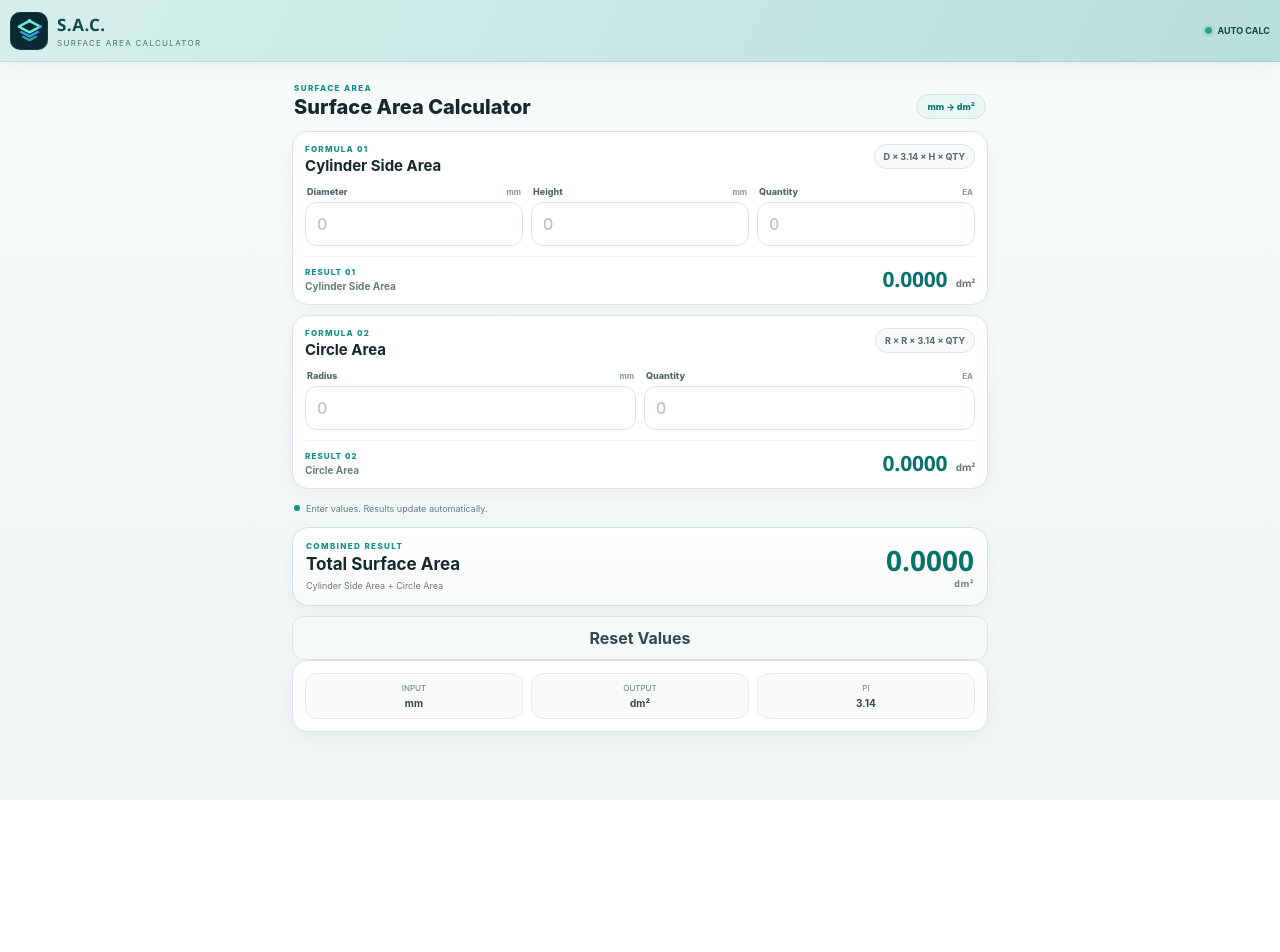
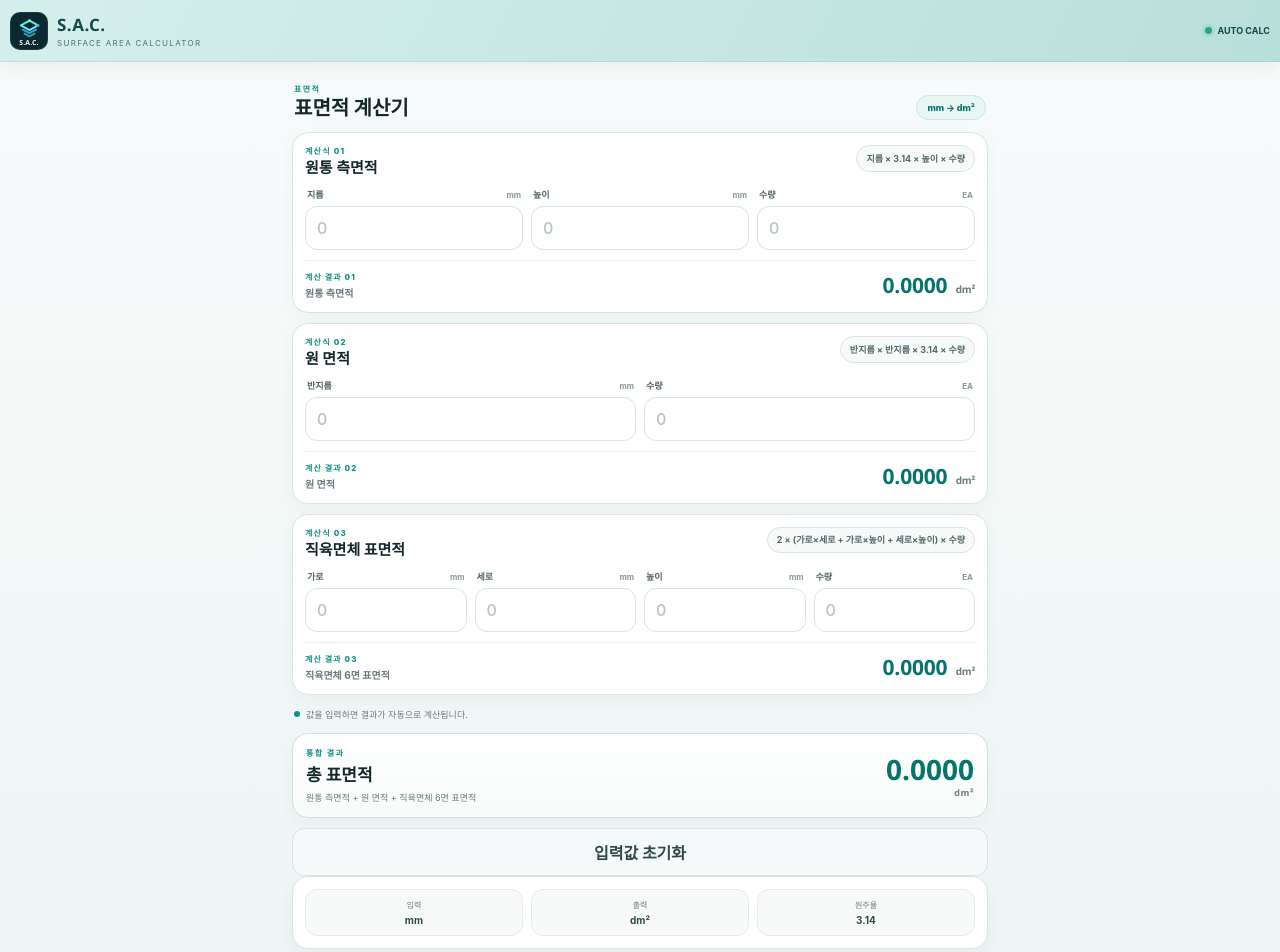
Before and after one commit to rusicalis/Surface-Area-Calculator, a plain HTML site: page index.html in a window 1280 px wide. Before the commit the page ends 800 px from the top, so only its background shows below. Drawn offline with Linux system fonts and the light colour scheme.

Commit message:
Add files via upload

```diff
--- a/index.html
+++ b/index.html
@@ -1,5 +1,5 @@
 <!doctype html>
-<html lang="en">
+<html lang="ko">
 <head>
 <meta charset="utf-8">
 <meta name="viewport" content="width=device-width,initial-scale=1,viewport-fit=cover">
@@ -8,12 +8,14 @@
 <meta name="apple-mobile-web-app-status-bar-style" content="default">
 <meta name="apple-mobile-web-app-title" content="S.A.C.">
 <meta name="mobile-web-app-capable" content="yes">
-<meta name="application-name" content="Surface Area Calculator">
-<meta name="description" content="A.C.P.T-style mobile surface area calculator.">
-<title>Surface Area Calculator</title>
-<link rel="manifest" href="./manifest.webmanifest">
-<link rel="apple-touch-icon" sizes="180x180" href="./icons/icon-180.png">
-<link rel="icon" type="image/png" sizes="192x192" href="./icons/icon-192.png">
+<meta name="application-name" content="S.A.C.">
+<meta name="description" content="도금 작업용 모바일 표면적 계산기">
+<title>S.A.C. 표면적 계산기</title>
+<link rel="manifest" href="./manifest.webmanifest?v=105">
+<link rel="apple-touch-icon" sizes="180x180" href="./icons/sac-icon-180-v104.png">
+<link rel="apple-touch-icon-precomposed" sizes="180x180" href="./icons/sac-icon-180-v104.png">
+<link rel="icon" type="image/png" sizes="192x192" href="./icons/sac-icon-192-v104.png">
+<link rel="icon" type="image/png" sizes="512x512" href="./icons/sac-icon-512-v104.png">
 <style>
 :root{
   --header:#d5efec;
@@ -45,10 +47,15 @@ button{cursor:pointer}
 }
 .top-logo{
   width:38px;height:38px;border-radius:10px;flex:0 0 38px;
-  display:grid;place-items:center;background:#0b2930;
+  display:flex;flex-direction:column;align-items:center;justify-content:center;
+  background:#0b2930;overflow:hidden;
   box-shadow:inset 0 0 0 1px rgba(255,255,255,.08)
 }
-.top-logo svg{width:31px;height:31px;display:block}
+.top-logo svg{width:27px;height:25px;display:block;flex:0 0 auto;margin-top:1px}
+.top-logo-text{
+  margin-top:-1px;color:#fff;font:900 6.8px/1 "Segoe UI",Arial,sans-serif;
+  letter-spacing:.18px;white-space:nowrap;text-shadow:0 1px 2px rgba(0,0,0,.32)
+}
 .top-title{display:flex;flex-direction:column;line-height:1.05;min-width:0}
 .top-title b{font:800 17px "Segoe UI",sans-serif;letter-spacing:.5px}
 .top-title span{font-size:8px;letter-spacing:1.3px;color:#52706e;margin-top:3px;white-space:nowrap;overflow:hidden;text-overflow:ellipsis}
@@ -67,7 +74,9 @@ button{cursor:pointer}
 .card-head small{display:block;font-size:8px;letter-spacing:1.25px;font-weight:800;color:var(--accent)}
 .card-head h2{font-size:15px;margin:3px 0 0;line-height:1.2}
 .formula-tag{flex:0 0 auto;border:1px solid var(--line);border-radius:999px;background:#f7faf9;color:#52686a;padding:6px 9px;font-size:9px;font-weight:750;white-space:nowrap}
+.formula-tag.long{white-space:normal;text-align:right;line-height:1.35;max-width:58%}
 .fields{display:grid;gap:8px}
+.fields.four{grid-template-columns:repeat(4,minmax(0,1fr))}
 .fields.three{grid-template-columns:repeat(3,minmax(0,1fr))}
 .fields.two{grid-template-columns:repeat(2,minmax(0,1fr))}
 .field{display:block;min-width:0}
@@ -102,12 +111,17 @@ button{cursor:pointer}
 .info-cell{padding:9px;background:#f7faf9;border:1px solid #e3ecea;border-radius:12px;text-align:center}
 .info-cell span{display:block;font-size:8px;color:var(--muted)}
 .info-cell b{display:block;margin-top:4px;font-size:10px;color:#31494b}
+@media(max-width:560px){
+  .fields.four{grid-template-columns:1fr 1fr}
+}
 @media(max-width:430px){
   .fields.three{grid-template-columns:1fr 1fr}.fields.three .field:last-child{grid-column:1/-1}
+  .formula-tag.long{max-width:54%;font-size:8px}
 }
 @media(max-width:350px){
-  .mobile-main{padding-left:8px;padding-right:8px}.fields.three,.fields.two{grid-template-columns:1fr}.fields.three .field:last-child{grid-column:auto}
+  .mobile-main{padding-left:8px;padding-right:8px}.fields.four,.fields.three,.fields.two{grid-template-columns:1fr}.fields.three .field:last-child{grid-column:auto}
   .top-title b{font-size:15px}.top-title span{font-size:7px}.total-grid{grid-template-columns:1fr}.total-value{text-align:left}.info-card{grid-template-columns:1fr}
+  .formula-tag.long{max-width:50%}
 }
 </style>
 </head>
@@ -120,6 +134,7 @@ button{cursor:pointer}
       <polyline points="19,45 32,52 45,45" fill="none" stroke="#3b9a94" stroke-width="5" stroke-linejoin="round" stroke-linecap="round"/>
       <circle cx="32" cy="12" r="3.6" fill="#85f4e7"/><circle cx="54" cy="24" r="3.6" fill="#3babef"/>
     </svg>
+    <span class="top-logo-text">S.A.C.</span>
   </div>
   <div class="top-title"><b>S.A.C.</b><span>SURFACE AREA CALCULATOR</span></div>
   <div class="top-state"><span class="dot"></span><span>AUTO CALC</span></div>
@@ -127,56 +142,73 @@ button{cursor:pointer}
 
 <main class="mobile-main">
   <div class="section-head">
-    <div><small>SURFACE AREA</small><h1>Surface Area Calculator</h1></div>
+    <div><small>표면적</small><h1>표면적 계산기</h1></div>
     <div class="unit-pill">mm → dm²</div>
   </div>
 
   <section class="calc-card" aria-labelledby="formula1Title">
     <div class="card-head">
-      <div><small>FORMULA 01</small><h2 id="formula1Title">Cylinder Side Area</h2></div>
-      <div class="formula-tag">D × 3.14 × H × QTY</div>
+      <div><small>계산식 01</small><h2 id="formula1Title">원통 측면적</h2></div>
+      <div class="formula-tag">지름 × 3.14 × 높이 × 수량</div>
     </div>
     <div class="fields three">
-      <label class="field"><span>Diameter <small>mm</small></span><input id="diameter" type="number" inputmode="decimal" min="0" step="any" placeholder="0" autocomplete="off"></label>
-      <label class="field"><span>Height <small>mm</small></span><input id="height" type="number" inputmode="decimal" min="0" step="any" placeholder="0" autocomplete="off"></label>
-      <label class="field"><span>Quantity <small>EA</small></span><input id="cylinderQty" type="number" inputmode="numeric" min="0" step="1" placeholder="0" autocomplete="off"></label>
+      <label class="field"><span>지름 <small>mm</small></span><input id="diameter" type="number" inputmode="decimal" min="0" step="any" placeholder="0" autocomplete="off"></label>
+      <label class="field"><span>높이 <small>mm</small></span><input id="height" type="number" inputmode="decimal" min="0" step="any" placeholder="0" autocomplete="off"></label>
+      <label class="field"><span>수량 <small>EA</small></span><input id="cylinderQty" type="number" inputmode="numeric" min="0" step="1" placeholder="0" autocomplete="off"></label>
     </div>
     <div class="result-row">
-      <div class="result-copy"><span>RESULT 01</span><b>Cylinder Side Area</b></div>
+      <div class="result-copy"><span>계산 결과 01</span><b>원통 측면적</b></div>
       <output id="cylinderResult" class="result-value" aria-live="polite">0.0000 <small>dm²</small></output>
     </div>
   </section>
 
   <section class="calc-card" aria-labelledby="formula2Title">
     <div class="card-head">
-      <div><small>FORMULA 02</small><h2 id="formula2Title">Circle Area</h2></div>
-      <div class="formula-tag">R × R × 3.14 × QTY</div>
+      <div><small>계산식 02</small><h2 id="formula2Title">원 면적</h2></div>
+      <div class="formula-tag">반지름 × 반지름 × 3.14 × 수량</div>
     </div>
     <div class="fields two">
-      <label class="field"><span>Radius <small>mm</small></span><input id="radius" type="number" inputmode="decimal" min="0" step="any" placeholder="0" autocomplete="off"></label>
-      <label class="field"><span>Quantity <small>EA</small></span><input id="circleQty" type="number" inputmode="numeric" min="0" step="1" placeholder="0" autocomplete="off"></label>
+      <label class="field"><span>반지름 <small>mm</small></span><input id="radius" type="number" inputmode="decimal" min="0" step="any" placeholder="0" autocomplete="off"></label>
+      <label class="field"><span>수량 <small>EA</small></span><input id="circleQty" type="number" inputmode="numeric" min="0" step="1" placeholder="0" autocomplete="off"></label>
     </div>
     <div class="result-row">
-      <div class="result-copy"><span>RESULT 02</span><b>Circle Area</b></div>
+      <div class="result-copy"><span>계산 결과 02</span><b>원 면적</b></div>
       <output id="circleResult" class="result-value" aria-live="polite">0.0000 <small>dm²</small></output>
     </div>
   </section>
 
-  <div id="statusLine" class="status-line" aria-live="polite"><span class="mini-dot"></span><span>Enter values. Results update automatically.</span></div>
+  <section class="calc-card" aria-labelledby="formula3Title">
+    <div class="card-head">
+      <div><small>계산식 03</small><h2 id="formula3Title">직육면체 표면적</h2></div>
+      <div class="formula-tag long">2 × (가로×세로 + 가로×높이 + 세로×높이) × 수량</div>
+    </div>
+    <div class="fields four">
+      <label class="field"><span>가로 <small>mm</small></span><input id="boxWidth" type="number" inputmode="decimal" min="0" step="any" placeholder="0" autocomplete="off"></label>
+      <label class="field"><span>세로 <small>mm</small></span><input id="boxDepth" type="number" inputmode="decimal" min="0" step="any" placeholder="0" autocomplete="off"></label>
+      <label class="field"><span>높이 <small>mm</small></span><input id="boxHeight" type="number" inputmode="decimal" min="0" step="any" placeholder="0" autocomplete="off"></label>
+      <label class="field"><span>수량 <small>EA</small></span><input id="boxQty" type="number" inputmode="numeric" min="0" step="1" placeholder="0" autocomplete="off"></label>
+    </div>
+    <div class="result-row">
+      <div class="result-copy"><span>계산 결과 03</span><b>직육면체 6면 표면적</b></div>
+      <output id="boxResult" class="result-value" aria-live="polite">0.0000 <small>dm²</small></output>
+    </div>
+  </section>
+
+  <div id="statusLine" class="status-line" aria-live="polite"><span class="mini-dot"></span><span>값을 입력하면 결과가 자동으로 계산됩니다.</span></div>
 
   <section class="total-card" aria-labelledby="totalTitle">
     <div class="total-grid">
-      <div class="total-label"><small>COMBINED RESULT</small><h2 id="totalTitle">Total Surface Area</h2><p>Cylinder Side Area + Circle Area</p></div>
+      <div class="total-label"><small>통합 결과</small><h2 id="totalTitle">총 표면적</h2><p>원통 측면적 + 원 면적 + 직육면체 6면 표면적</p></div>
       <output id="totalResult" class="total-value" aria-live="polite">0.0000<small>dm²</small></output>
     </div>
   </section>
 
-  <div class="actions"><button id="resetButton" type="button" class="secondary">Reset Values</button></div>
+  <div class="actions"><button id="resetButton" type="button" class="secondary">입력값 초기화</button></div>
 
-  <section class="info-card" aria-label="Calculation settings">
-    <div class="info-cell"><span>INPUT</span><b>mm</b></div>
-    <div class="info-cell"><span>OUTPUT</span><b>dm²</b></div>
-    <div class="info-cell"><span>PI</span><b>3.14</b></div>
+  <section class="info-card" aria-label="계산 설정">
+    <div class="info-cell"><span>입력</span><b>mm</b></div>
+    <div class="info-cell"><span>출력</span><b>dm²</b></div>
+    <div class="info-cell"><span>원주율</span><b>3.14</b></div>
   </section>
 </main>
 
@@ -187,27 +219,44 @@ function calculateSurfaceAreas(values) {
     const number = Number(value);
     return Number.isFinite(number) && number > 0 ? number : 0;
   };
+
   const diameter = normalize(values.diameter);
   const height = normalize(values.height);
   const cylinderQty = normalize(values.cylinderQty);
   const radius = normalize(values.radius);
   const circleQty = normalize(values.circleQty);
+  const boxWidth = normalize(values.boxWidth);
+  const boxDepth = normalize(values.boxDepth);
+  const boxHeight = normalize(values.boxHeight);
+  const boxQty = normalize(values.boxQty);
 
   const cylinderMm2 = diameter * 3.14 * height * cylinderQty;
   const circleMm2 = radius * radius * 3.14 * circleQty;
+  const boxMm2 = 2 * (
+    boxWidth * boxDepth +
+    boxWidth * boxHeight +
+    boxDepth * boxHeight
+  ) * boxQty;
+
   const cylinderDm2 = cylinderMm2 / 10000;
   const circleDm2 = circleMm2 / 10000;
-  const totalDm2 = cylinderDm2 + circleDm2;
+  const boxDm2 = boxMm2 / 10000;
+  const totalDm2 = cylinderDm2 + circleDm2 + boxDm2;
 
-  return { cylinderDm2, circleDm2, totalDm2 };
+  return { cylinderDm2, circleDm2, boxDm2, totalDm2 };
 }
 /* CALC_CORE_END */
 
 (function initializeCalculator(){
-  const ids = ['diameter','height','cylinderQty','radius','circleQty'];
+  const ids = [
+    'diameter','height','cylinderQty',
+    'radius','circleQty',
+    'boxWidth','boxDepth','boxHeight','boxQty'
+  ];
   const fields = Object.fromEntries(ids.map(id => [id, document.getElementById(id)]));
   const cylinderResult = document.getElementById('cylinderResult');
   const circleResult = document.getElementById('circleResult');
+  const boxResult = document.getElementById('boxResult');
   const totalResult = document.getElementById('totalResult');
   const statusLine = document.getElementById('statusLine');
   const resetButton = document.getElementById('resetButton');
@@ -218,30 +267,40 @@ function calculateSurfaceAreas(values) {
     height: fields.height.value,
     cylinderQty: fields.cylinderQty.value,
     radius: fields.radius.value,
-    circleQty: fields.circleQty.value
+    circleQty: fields.circleQty.value,
+    boxWidth: fields.boxWidth.value,
+    boxDepth: fields.boxDepth.value,
+    boxHeight: fields.boxHeight.value,
+    boxQty: fields.boxQty.value
   });
+
   const render = () => {
     const result = calculateSurfaceAreas(readValues());
     cylinderResult.innerHTML = `${safeFixed(result.cylinderDm2)} <small>dm²</small>`;
     circleResult.innerHTML = `${safeFixed(result.circleDm2)} <small>dm²</small>`;
+    boxResult.innerHTML = `${safeFixed(result.boxDm2)} <small>dm²</small>`;
     totalResult.innerHTML = `${safeFixed(result.totalDm2)}<small>dm²</small>`;
     const anyInput = ids.some(id => fields[id].value.trim() !== '');
-    statusLine.innerHTML = `<span class="mini-dot"></span><span>${anyInput ? 'Calculated automatically in real time.' : 'Enter values. Results update automatically.'}</span>`;
+    statusLine.innerHTML = `<span class="mini-dot"></span><span>${anyInput ? '입력값이 실시간으로 자동 계산되었습니다.' : '값을 입력하면 결과가 자동으로 계산됩니다.'}</span>`;
   };
 
   ids.forEach(id => {
     fields[id].addEventListener('input', render);
     fields[id].addEventListener('change', render);
   });
+
   resetButton.addEventListener('click', () => {
     ids.forEach(id => { fields[id].value = ''; });
     render();
     fields.diameter.focus();
   });
+
   render();
 
   if ('serviceWorker' in navigator && (location.protocol === 'https:' || location.hostname === 'localhost')) {
-    navigator.serviceWorker.register('./sw.js').catch(() => {});
+    navigator.serviceWorker.register('./sw.js?v=105', { updateViaCache: 'none' })
+      .then(registration => registration.update())
+      .catch(() => {});
   }
 })();
 </script>
```
Also changed, not shown: sw.js (+41 -5 lines), icons/icon-180.png (added), icons/icon-192.png (added), icons/icon-512.png (added), icons/sac-icon-180-v104.png (added), icons/sac-icon-192-maskable-v104.png (added), icons/sac-icon-192-v104.png (added), icons/sac-icon-512-maskable-v104.png (added), icons/sac-icon-512-v104.png (added), manifest.webmanifest, mobile-preview-v105.png (added), 1 other file.
